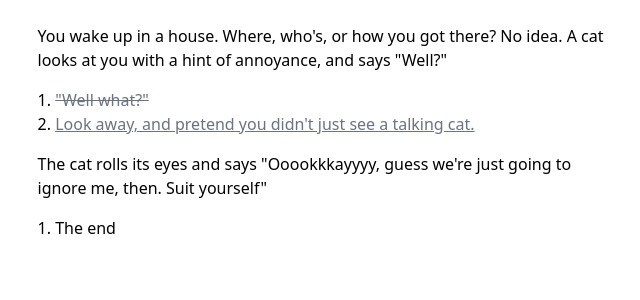
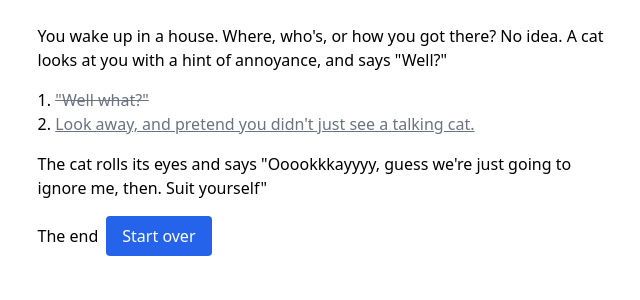
Before and after one commit to ahuth/branching-concept-1, a React (Vite) app: page / in a window 1280 px wide. Both pictures are taken after a click on the button "Look away, and pretend you didn't just see a talking cat.". Shown: the top 300 px of the page, without its empty margins (313-953 px from the left). Built offline with nearby package versions, Linux system fonts and the light colour scheme.

Commit message:
Add "start over" button

```diff
--- a/src/components/App.tsx
+++ b/src/components/App.tsx
@@ -36,7 +36,17 @@ export default function App() {
                   </li>
                 );
               })}
-              {item.links.length === 0 && <li>The end</li>}
+              {item.links.length === 0 && (
+                <li className="inline-flex items-center gap-2">
+                  <span>The end</span>
+                  <button
+                    className="rounded bg-blue-600 px-4 py-2 text-white hover:bg-blue-700 active:bg-blue-900"
+                    onClick={actions.startOver}
+                  >
+                    Start over
+                  </button>
+                </li>
+              )}
             </ol>
           </section>
         );
--- a/src/store.tsx
+++ b/src/store.tsx
@@ -6,6 +6,7 @@ type State = {
   prev: Scenario[];
   actions: {
     goto: (link: Link) => void;
+    startOver: () => void;
   };
 };
 
@@ -32,6 +33,14 @@ export const useStore = create<State>((set) => {
           };
         });
       },
+      startOver: () => {
+        set((state) => {
+          return {
+            current: scenarios[0],
+            prev: [...state.prev, state.current],
+          };
+        });
+      },
     },
   };
 });
```
